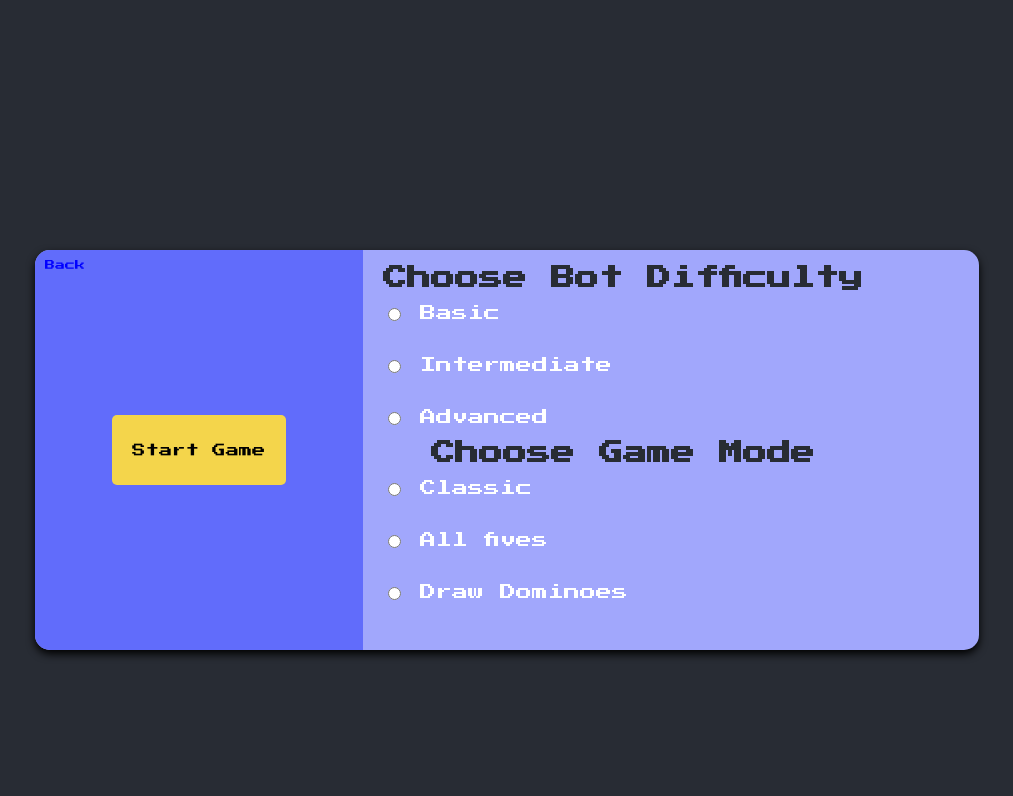
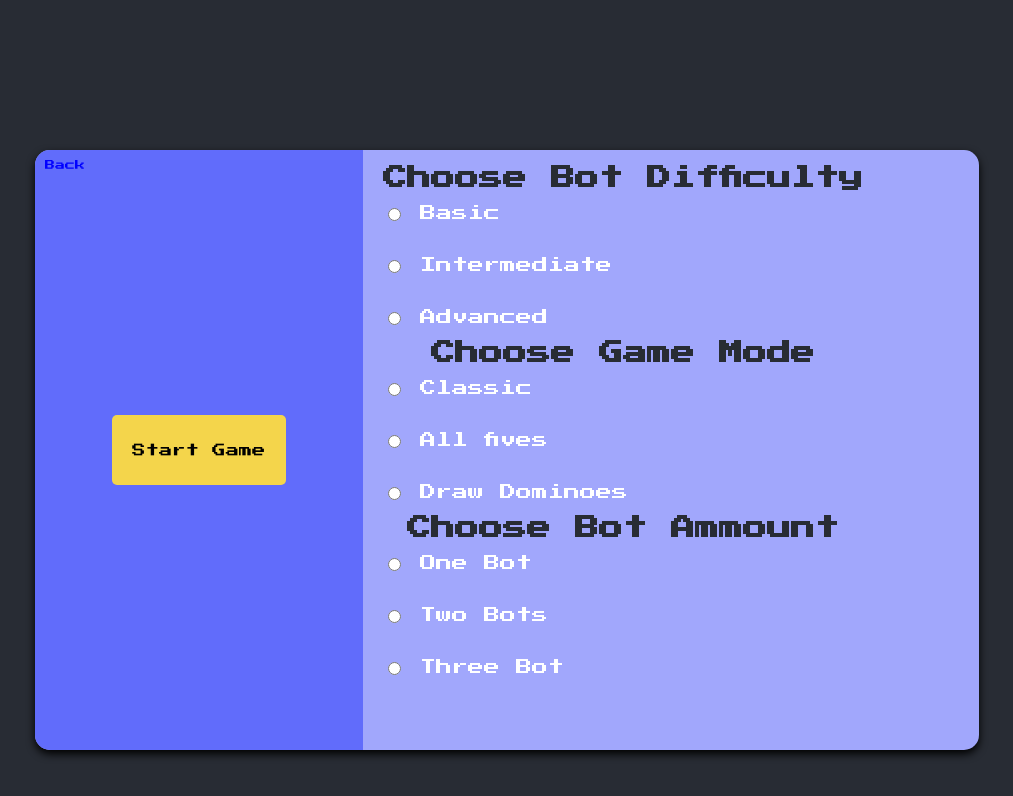
Before and after one commit to uprm-inso4116-2024-2025-s1/semester-project-multiplayer-dominoes, a React (Create React App) app in the folder frontend/: page /lobby in a window 1280 px wide. Both pictures are taken after a click on the button "Solo Play". Shown: the top 796 px of the page, without its empty margins (133-1146 px from the left). Built offline with nearby package versions, Linux system fonts and the light colour scheme.

Commit message:
Changed navigate to accomodate botAmmount

```diff
--- a/frontend/src/lobby/lobby.css
+++ b/frontend/src/lobby/lobby.css
@@ -13,7 +13,7 @@
     display: flex;
     flex-direction: row;
     width: 80%;
-    height: 400px;
+    height: 600px;
     border-radius: 15px;
     background-color: rgb(161, 167, 252);
     box-shadow: 0 4px 8px rgb(0, 0, 0);
--- a/frontend/src/lobby/lobby.js
+++ b/frontend/src/lobby/lobby.js
@@ -31,6 +31,9 @@ const Lobby = () => {
     setGameMode(event.target.value);
     setRoomMode(event.target.value);
   };
+  const handleBotAmmount = (event) => {
+    setBotAmmount(event.target.value);
+  }
   const handleDisplay = (solo) => {
     setIsSoloPlay(solo);
     setShowLobby(true);
@@ -166,7 +169,7 @@ const Lobby = () => {
               onClick={() => {
                 handleCreateRoom();
                 playSound();
-                navigate('/game', { state: { gameMode: gameMode, bot: botdifficulty, botNum: "threeBots"} })
+                navigate('/game', { state: { gameMode: gameMode, bot: botdifficulty, botNum: botAmmount} })
               }}
               disabled={!gameMode || !botdifficulty}
 
@@ -258,6 +261,23 @@ const Lobby = () => {
                   Draw Dominoes
                 </label>
               </form>
+              <h1 className="heading"> Choose Bot Ammount</h1>
+              <form className="bot-difficulty-form" style={{fontSize: "16px"}}>
+                <label>
+                  <input onChange={handleBotAmmount} type="radio" name="ammount" value="single" />{" "}
+                  One Bot
+                </label>
+                <br />
+                <label>
+                  <input onChange={handleBotAmmount} type="radio" name="ammount" value="twoBots" />{" "}
+                  Two Bots
+                </label>
+                <br />
+                <label>
+                  <input onChange={handleBotAmmount} type="radio" name="ammount" value="threeBots" />{" "}
+                  Three Bot
+                </label>
+              </form>
             </div>)}
             {!isSoloPlay &&(
               <div className="lobby'list" >
```
